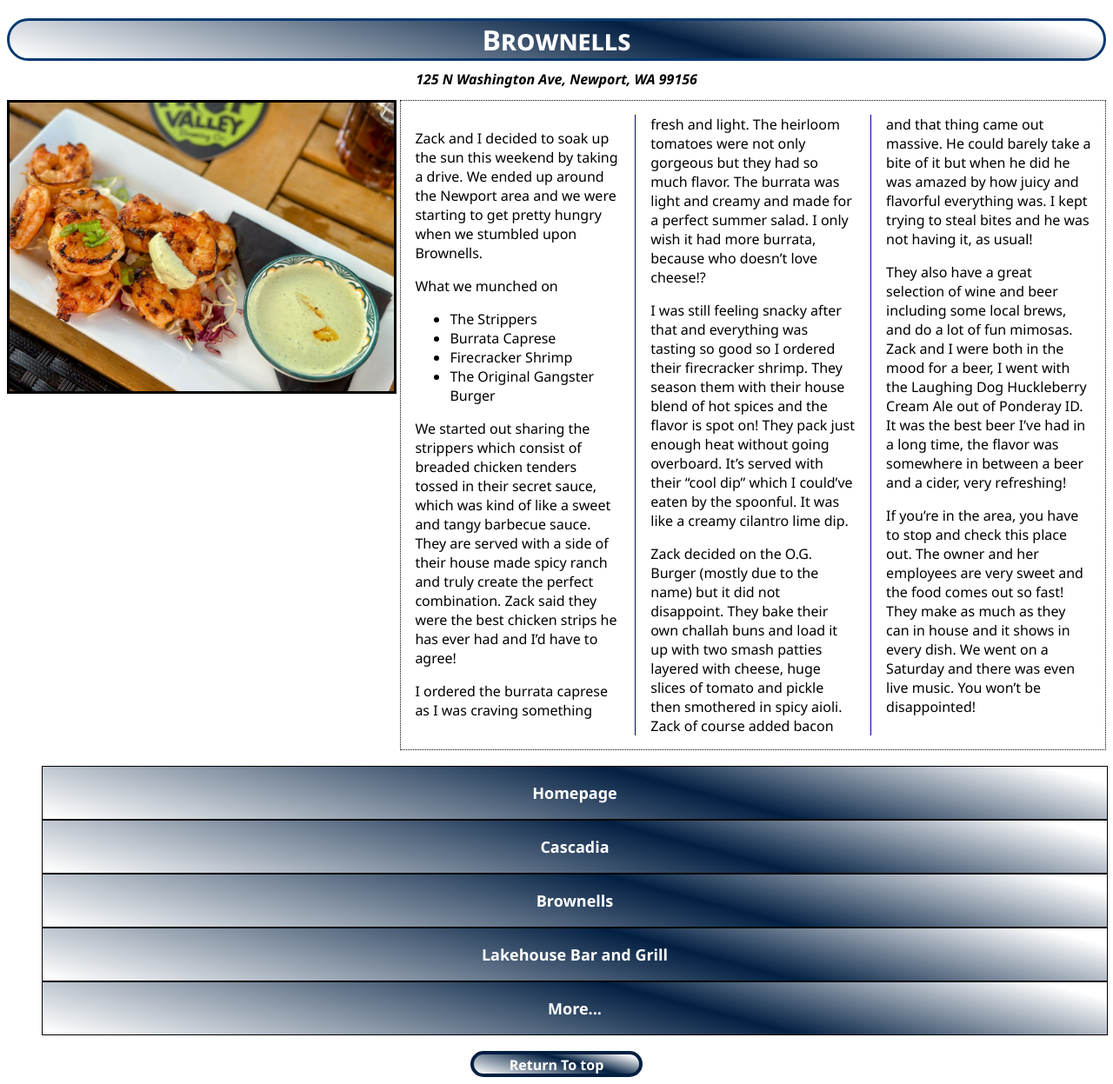
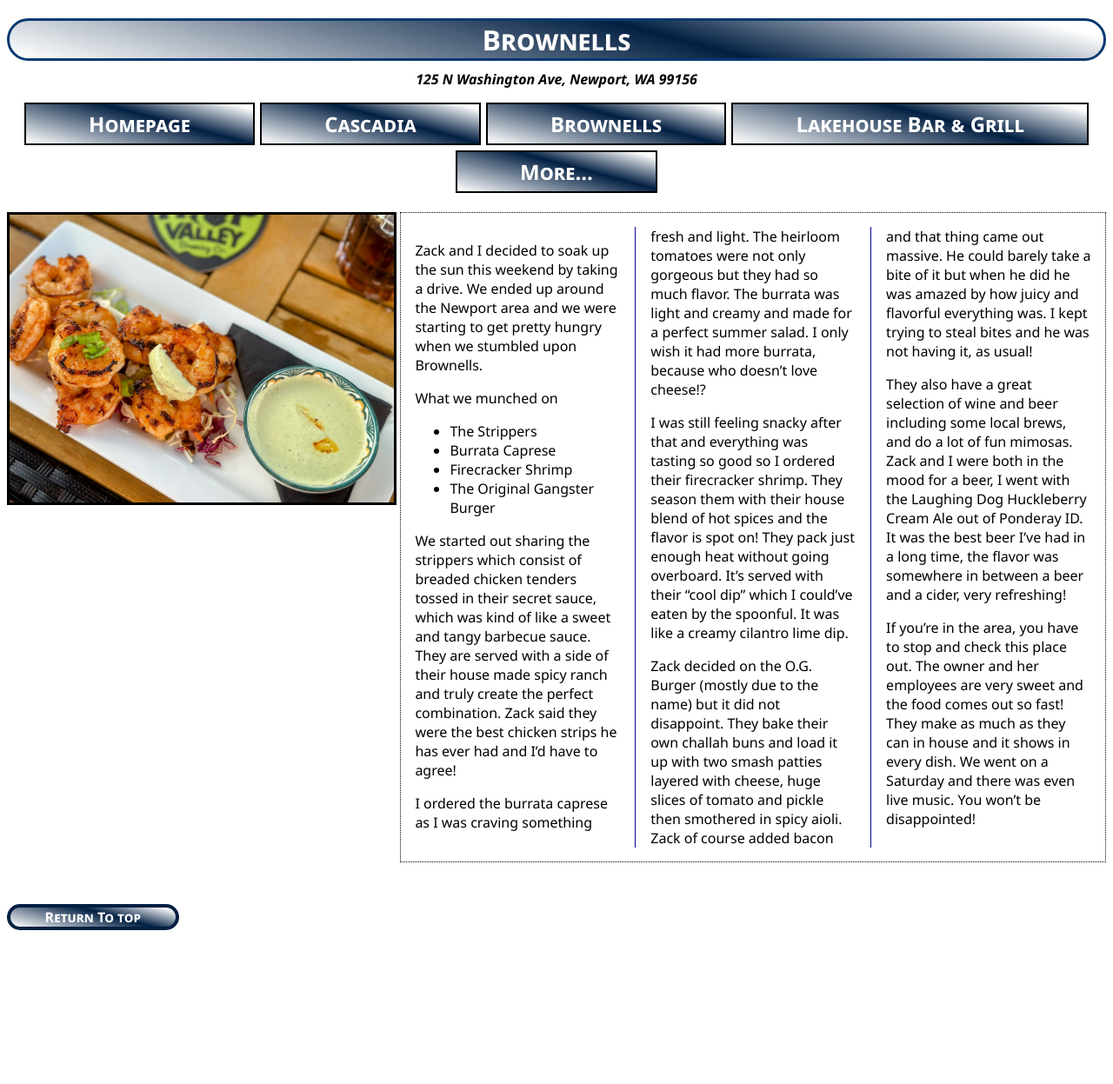
Before and after one commit to bbolin333/my-website, a plain HTML site: page html-links/brownells.html in a window 1280 px wide. Shown: the whole page at 87% size. After the commit the page ends 1086 px from the top, so only its background shows below. Drawn offline with Linux system fonts and the light colour scheme.

Commit message:
Nav Menu Updated

```diff
--- a/html-links/brownells.html
+++ b/html-links/brownells.html
@@ -8,9 +8,27 @@
   </head>
   <body>
     <header>
-      <h1 class="main_headers">Brownells</h1>
+      <h1 class="main_headers small_cap">Brownells</h1>
       <h2><em>125 N Washington Ave, Newport, WA 99156</em></h2>
     </header>
+    <section class="small_cap">
+      <nav id="nav_menu">
+        <ul>
+          <li><a href="../index.html">Homepage</a></li>
+          <li><a href="cascadia.html">Cascadia</a></li>
+          <li><a href="brownells.html">Brownells</a></li>
+          <li>
+            <a href="lakehouse.html">Lakehouse Bar & Grill</a>
+          </li>
+          <li>
+            <!-- External Link listed in NAV menu -->
+            <a href="https://huckleberrypress.com/?s=Taste" target="_blank">
+              More...
+            </a>
+          </li>
+        </ul>
+      </nav>
+    </section>
     <img class="art_photos" src="../images/shrimp.JPG" alt="shrimp" />
 
     <!-- media query applied -->
@@ -79,22 +97,9 @@
         disappointed!
       </p>
     </article>
-    <nav id="nav_menu">
-      <ul>
-        <li><a href="../index.html">Homepage</a></li>
-        <li><a href="cascadia.html">Cascadia</a></li>
-        <li><a href="brownells.html">Brownells</a></li>
-        <li>
-          <a href="lakehouse.html">Lakehouse Bar and Grill</a>
-        </li>
-        <li>
-          <!-- External Link listed in NAV menu -->
-          <a href="https://huckleberrypress.com/?s=Taste" target="_blank">
-            More...
-          </a>
-        </li>
-      </ul>
-    </nav>
-    <p class="placeholder"><a href="#top">Return To top</a></p>
+
+    <p class="placeholder small_cap">
+      <a class="small_cap" href="#top">Return To top</a>
+    </p>
   </body>
 </html>
--- a/styles.css
+++ b/styles.css
@@ -34,11 +34,7 @@
   margin: 1em;
 }
 
-section,
-.main_headers,
-#article_list,
-#intro,
-#placeholder a {
+.small_cap {
   font-variant: small-caps;
 }
 
@@ -48,7 +44,7 @@
 
 a:hover {
   color: #0a0aff8c;
-  font-size: 1.25em;
+  font-size: 1.1em;
 }
 
 /* TRBL */
@@ -67,6 +63,11 @@
   padding: 1em;
 }
 
+.main_img_section {
+  clear: both;
+  padding-top: 2em;
+  text-align: center;
+}
 /* Three images on main page */
 .main_images {
   width: 32%;
@@ -89,13 +90,6 @@
   float: left;
 }
 
-/* TRBL  */
-#article_list {
-  padding: 2em 0em 0.1em 1em;
-  clear: both;
-  text-align: center;
-}
-
 /* index html */
 #intro {
   font-size: 1.5em;
@@ -107,7 +101,7 @@
   border: 0.25em solid #021f42;
   border-radius: 1em;
   width: 15%;
-  margin: auto;
+  margin-top: 3em;
   text-decoration: none;
   background-image: linear-gradient(
     15deg,
@@ -122,25 +116,30 @@
   text-decoration: none;
   font-size: 1em;
   font-weight: bold;
-  padding: 0.1em;
+  padding: 0.5em;
 }
 
 /* NAVIGATION MENU FORMATTING */
 
-/* #nav_menu {
-  margin: auto;
-}*/
+#nav_menu ul {
+  padding: 0;
+  margin: 0;
+  list-style-type: none;
+  font-size: 1.5em;
+  width: 100%;
+  text-align: center;
+}
 
-#nav_menu ul {
-  list-style-type: none;
-  font-size: large;
+#nav_menu ul li {
+  display: inline-block;
+  margin: 0em;
+  padding: 0em;
 }
 
 #nav_menu ul li a {
-  text-align: center;
   display: block;
-  width: 100%;
-  padding: 1em 0em;
+  margin-bottom: 0.25em;
+  padding: 0.25em 3em;
   text-decoration: none;
   background-image: linear-gradient(
     15deg,
@@ -172,3 +171,11 @@
     float: left;
   }
 }
+
+@media only screen and (max-width: 850px) {
+  #nav_menu ul li {
+    float: inline-block;
+    margin: 0.15em;
+    padding: 0em;
+  }
+}
```
Also changed, not shown: html-links/cascadia.html (+23 -18 lines), html-links/lakehouse.html (+23 -18 lines), index.html (+25 -22 lines).
